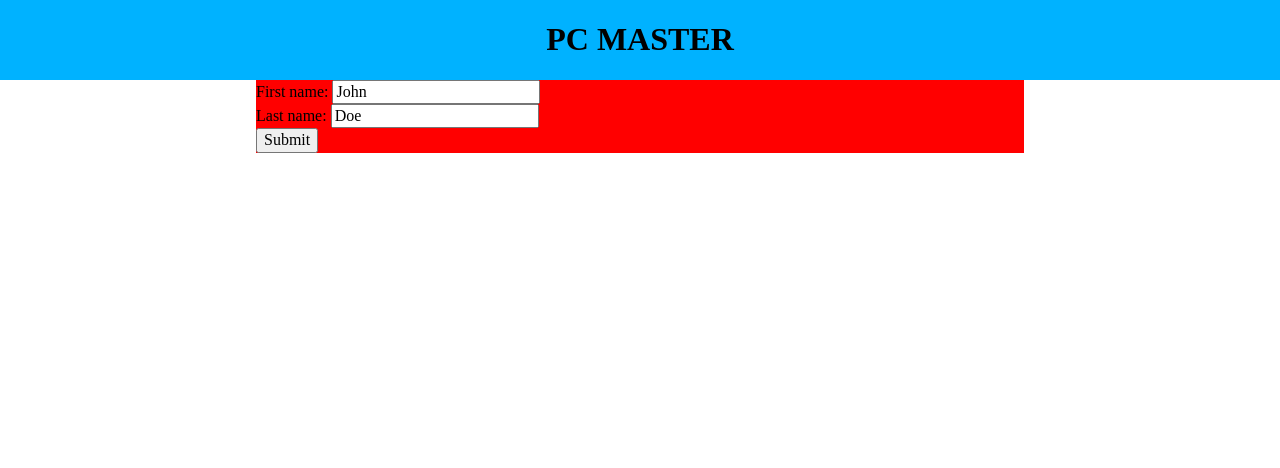
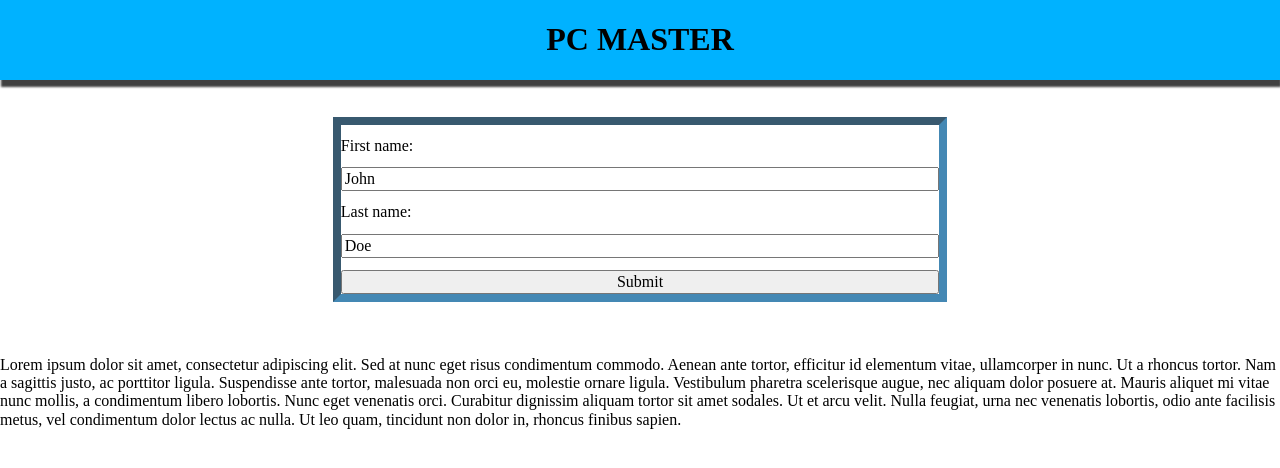
Before and after one commit to WilberthGamboa/PcShare, a PHP site: page /html/login.html in a window 1280 px wide. Shown: the top 468 px of the page. Run offline with PHP 8.4, Linux system fonts and the light colour scheme.

Commit message:
add color and css grid

```diff
--- a/css/styleLogin.css
+++ b/css/styleLogin.css
@@ -1,14 +1,14 @@
 .grilla{
     display: grid;
     grid-template-columns: 1fr 3fr 1fr;
-
+    gap: 10%;
 
 }
 header{
 
     grid-column: 1/4;
     background-color: #00b2ff;
-
+    box-shadow: 1px 7px 2px 0px rgba(0,0,0,0.75);
 
 }
 .grilla h1{
@@ -21,7 +21,23 @@ header{
 main{
 
     grid-column: 2/3;
-    background-color: red;
+
 
 
 }
+
+form{
+    display: flex;
+    flex-direction: column;
+    border: 8px inset rgba(28,110,164,0.82);
+}
+label{
+    margin-top: 2%;
+}
+
+input{
+    margin-top: 2%;
+}
+footer{
+    grid-column: 1/4;
+}
--- a/html/login.html
+++ b/html/login.html
@@ -18,15 +18,16 @@
 
             <form action="/action_page.php">
                 <label for="fname">First name:</label>
-                <input type="text" id="fname" name="fname" value="John"><br>
+                <input type="text" id="fname" name="fname" value="John">
                 <label for="lname">Last name:</label>
-                <input type="text" id="lname" name="lname" value="Doe"><br>
+                <input type="text" id="lname" name="lname" value="Doe">
                 <input type="submit" value="Submit">
               </form>
         </main>
 
         <footer>
-
+            <p>Lorem ipsum dolor sit amet, consectetur adipiscing elit. Sed at nunc eget risus condimentum commodo. Aenean ante tortor, efficitur id elementum vitae, ullamcorper in nunc. Ut a rhoncus tortor. Nam a sagittis justo, ac porttitor ligula. Suspendisse ante tortor, malesuada non orci eu, molestie ornare ligula. Vestibulum pharetra scelerisque augue, nec aliquam dolor posuere at. Mauris aliquet mi vitae nunc mollis, a condimentum libero lobortis. Nunc eget venenatis orci. Curabitur dignissim aliquam tortor sit amet sodales. Ut et arcu velit. Nulla feugiat, urna nec venenatis lobortis, odio ante facilisis metus, vel condimentum dolor lectus ac nulla. Ut leo quam, tincidunt non dolor in, rhoncus finibus sapien.
+            </p>
         </footer>
     </div>
 </body>
```
